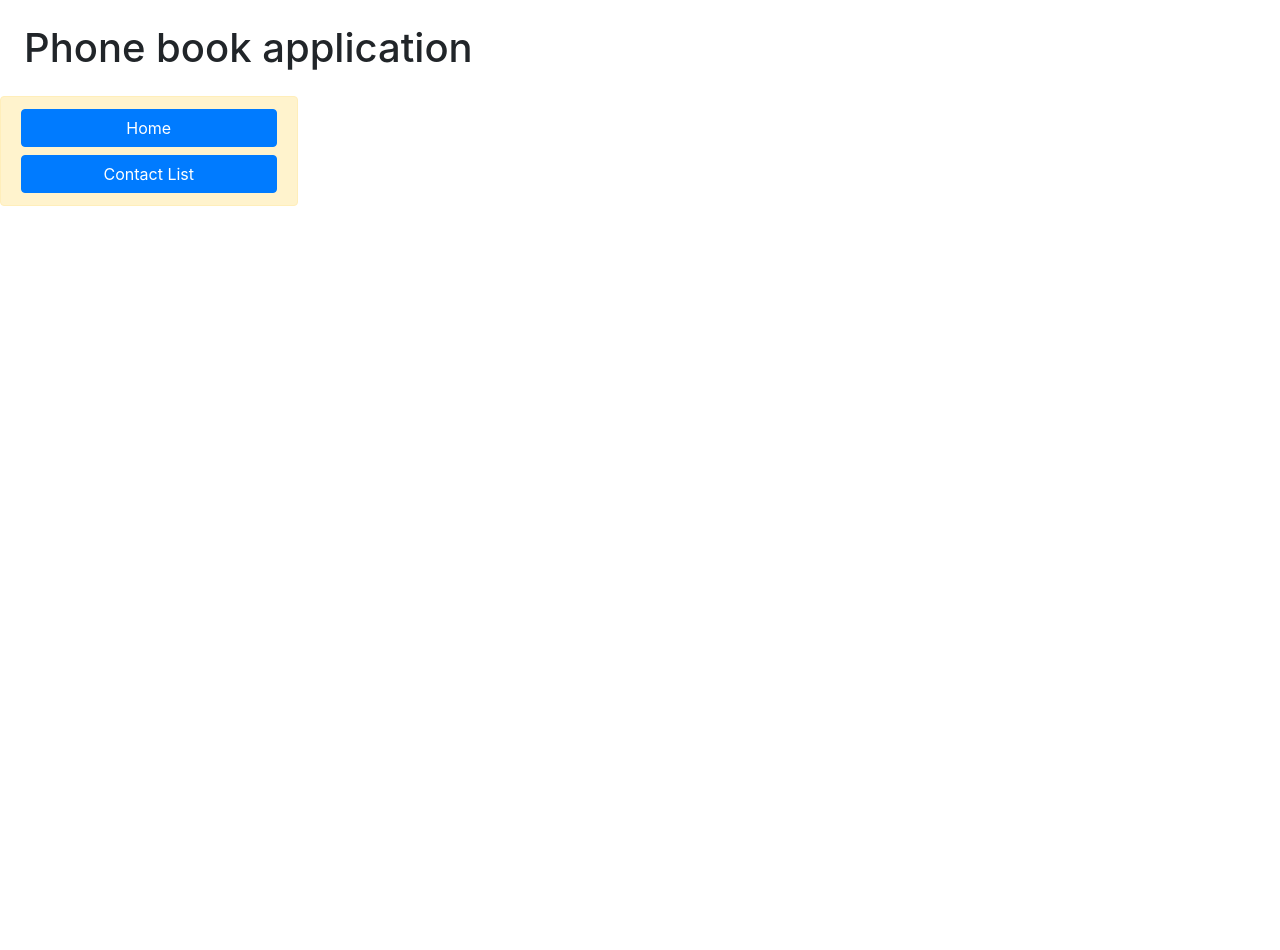
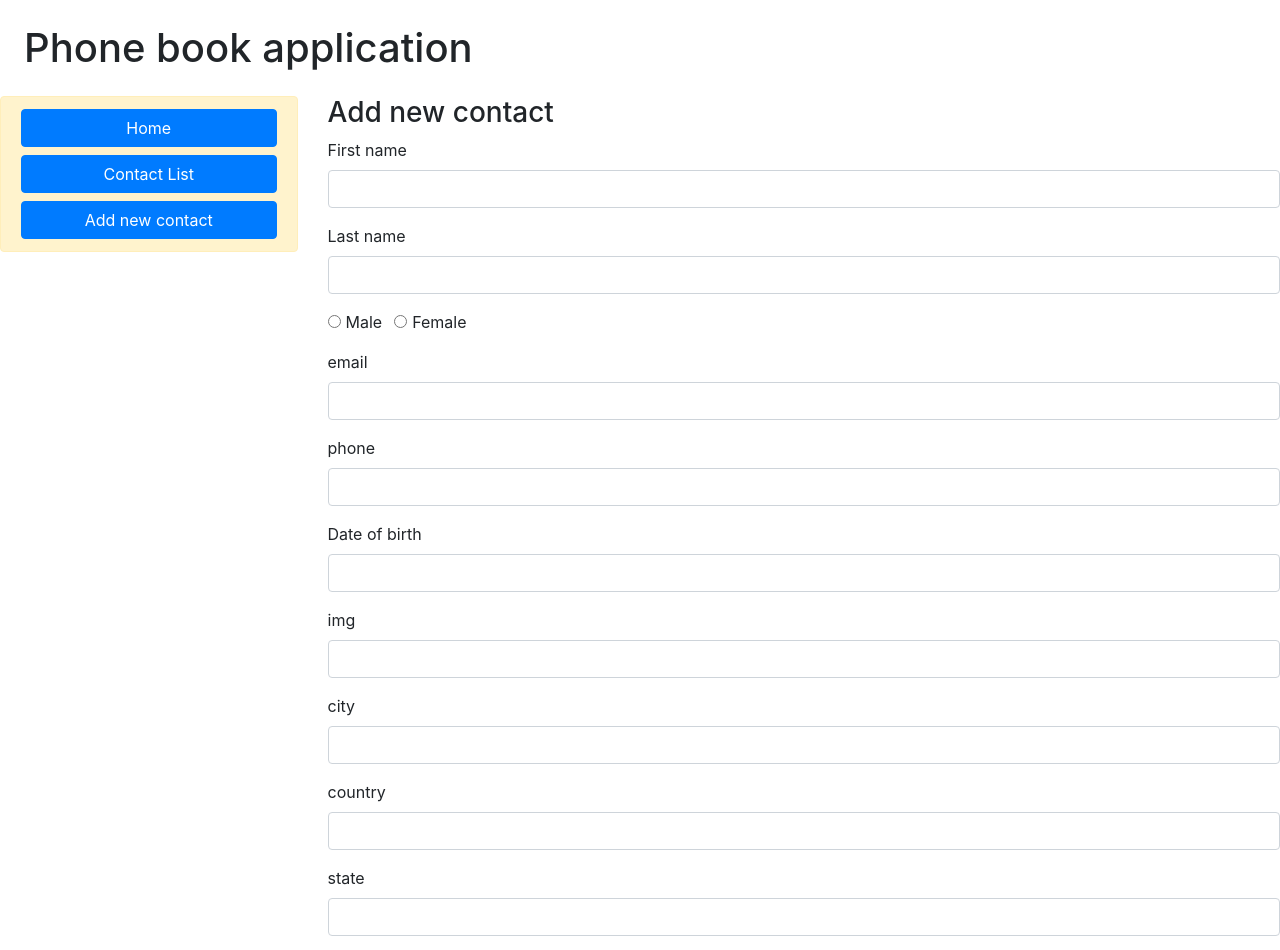
Before and after one commit to aga555/contact-center, an Angular app: page /add-contact in a window 1280 px wide. Before the commit this address led to /. Shown: the top 950 px of the page. Before the commit the page ends 800 px from the top, so only its background shows below. Built offline with nearby package versions, Linux system fonts and the light colour scheme.

Commit message:
add new  contact using template driven form

```diff
--- a/db/data2.json
+++ b/db/data2.json
@@ -1246,6 +1246,32 @@
       "img": "http://dummyimage.com/163x100.png/ff4444/ffffff",
       "city": "Culeng",
       "state": null
+    },
+    {
+      "firstname": "Agnieszka",
+      "lastname": "Krawczyk",
+      "email": "agammkrawczyk@gmail.com",
+      "phone": "793179446",
+      "city": "Warwaszawa",
+      "country": "Polska",
+      "state": "Mazowieckie",
+      "gender": "Female",
+      "img": "https://images.unsplash.com/photo-1570751057973-1b84c959ff86?ixid=MnwxMjA3fDB8MHxzZWFyY2h8ODN8fHdvbWVufGVufDB8fDB8fA%3D%3D&ixlib=rb-1.2.1&auto=format&fit=crop&w=500&q=60",
+      "dob": "1999-01-01",
+      "id": 101
+    },
+    {
+      "firstname": "Joanna",
+      "lastname": "Kowalska",
+      "city": "Warszawa",
+      "state": "9121862975",
+      "phone": "78768767",
+      "country": "Polska",
+      "gender": "Male",
+      "email": "j",
+      "dob": "01-01-200",
+      "img": "https://images.unsplash.com/photo-1541101767792-f9b2b1c4f127?ixid=MnwxMjA3fDB8MHxzZWFyY2h8NzR8fHdvbWVufGVufDB8fDB8fA%3D%3D&ixlib=rb-1.2.1&auto=format&fit=crop&w=500&q=60",
+      "id": 102
     }
   ]
 }
--- a/src/app/app-routing.module.ts
+++ b/src/app/app-routing.module.ts
@@ -3,6 +3,7 @@ import {Routes, RouterModule} from '@angular/router';
 import {HomeComponent} from './components/home/home.component';
 import {ListContactsComponent} from './components/list-contacts/list-contacts.component';
 import {ContactDetailsComponent} from './components/contatct-details/contact-details.component';
+import {AddContactComponent} from './components/add-contact/add-contact.component';
 
 const routes: Routes = [
   {
@@ -21,6 +22,10 @@ const routes: Routes = [
     path: 'contact-details/:id',
     component: ContactDetailsComponent,
   },
+  {
+    path: 'add-contact',
+    component: AddContactComponent,
+  },
 
 ];
 
--- a/src/app/app.module.ts
+++ b/src/app/app.module.ts
@@ -11,6 +11,8 @@ import {FooterComponent} from './components/footer/footer.component';
 import {ListContactsComponent} from './components/list-contacts/list-contacts.component';
 import {RouterModule, Routes} from '@angular/router';
 import {AppRoutingModule} from './app-routing.module';
+import { AddContactComponent } from './components/add-contact/add-contact.component';
+import {FormsModule} from '@angular/forms';
 
 
 @NgModule({
@@ -23,10 +25,11 @@ import {AppRoutingModule} from './app-routing.module';
     FullnamePipe,
     FooterComponent,
     ListContactsComponent,
+    AddContactComponent,
 
   ],
   imports: [
-    BrowserModule, HttpClientModule, AppRoutingModule,
+    BrowserModule, HttpClientModule, AppRoutingModule,FormsModule
   ],
   providers: [],
   bootstrap: [AppComponent]
--- /dev/null
+++ b/src/app/components/add-contact/add-contact.component.html
@@ -0,0 +1,54 @@
+<h3> Add new contact</h3>
+<form class="form">
+  <div class="form-group">
+    <label for="firstName">First name</label>
+    <input type="text" class="form-control" id="firstName" name="firstname" [(ngModel)]="contact.firstname">
+  </div>
+  <div class="form-group">
+    <label for="lastname">Last name</label>
+    <input type="text" class="form-control" id="lastname" name="lastname" [(ngModel)]="contact.lastname">
+  </div>
+  <div class="form-group">
+    <div class="form-check form-check-inline">
+      <input class="form-check-input" type="radio" name="gender" id="genderMale" value="Male"
+             checked [(ngModel)]="contact.gender"
+      >
+      <label class="form-check-label" for="genderMale">Male</label>
+    </div>
+    <div class="form-check form-check-inline">
+      <input class="form-check-input" type="radio" name="gender" id="genderFemale" value="Female"
+             [(ngModel)]="contact.gender"
+      >
+      <label class="form-check-label" for="genderFemale">Female</label>
+    </div>
+  </div>
+  <div class="form-group">
+    <label for="email">email</label>
+    <input type="email" class="form-control" id="email" name="email" [(ngModel)]="contact.email">
+  </div>
+  <div class="form-group">
+    <label for="phone">phone</label>
+    <input type="text" class="form-control" id="phone" name="phone" [(ngModel)]="contact.phone">
+  </div>
+  <div class="form-group">
+    <label for="dob">Date of birth</label>
+    <input type="data" class="form-control" id="dob" name="dob" [(ngModel)]="contact.dob">
+  </div>
+  <div class="form-group">
+    <label for="img">img</label>
+    <input type="text" class="form-control" id="img" name="img" [(ngModel)]="contact.img">
+  </div>
+  <div class="form-group">
+    <label for="city">city</label>
+    <input type="text" class="form-control" id="city" name="city" [(ngModel)]="contact.city">
+  </div>
+  <div class="form-group">
+    <label for="country">country</label>
+    <input type="text" class="form-control" id="country" name="country" [(ngModel)]="contact.country">
+  </div>
+  <div class="form-group">
+    <label for="state">state</label>
+    <input type="text" class="form-control" id="state" name="state" [(ngModel)]="contact.state">
+  </div>
+</form>
+<button class="btn btn-success" (click)="addContact()"> save</button>
--- /dev/null
+++ b/src/app/components/add-contact/add-contact.component.ts
@@ -0,0 +1,28 @@
+import {Component, OnInit} from '@angular/core';
+import {Contact} from '../../model/contact';
+import {ContactService} from '../../services/contact.service';
+import {Router} from '@angular/router';
+
+@Component({
+  selector: 'app-add-contact',
+  templateUrl: './add-contact.component.html',
+  styleUrls: ['./add-contact.component.css']
+})
+export class AddContactComponent implements OnInit {
+
+  contact: Contact;
+
+  constructor(private service: ContactService, private router: Router) {
+  }
+
+  ngOnInit(): void {
+    this.contact = new Contact();
+  }
+
+  addContact() {
+    this.service.addNewContact(this.contact).subscribe(contact => {
+      alert('Added new contact' + contact.id);
+      this.router.navigate(['/contact-details', contact.id]);
+    });
+  }
+}
--- a/src/app/components/siderbar/siderbar.component.html
+++ b/src/app/components/siderbar/siderbar.component.html
@@ -1,5 +1,6 @@
 <div class="alert alert-warning full-height">
   <button class="btn btn-primary btn-block" [routerLink]="['/home']">Home</button>
   <button class="btn btn-primary btn-block" [routerLink]="['/list']">Contact List</button>
+  <button class="btn btn-primary btn-block" [routerLink]="['/add-contact']">Add new contact</button>
 
 </div>
```
Also changed, not shown: src/app/components/add-contact/add-contact.component.css (added), 1 other file (tests, documents, lock files or other folders).
